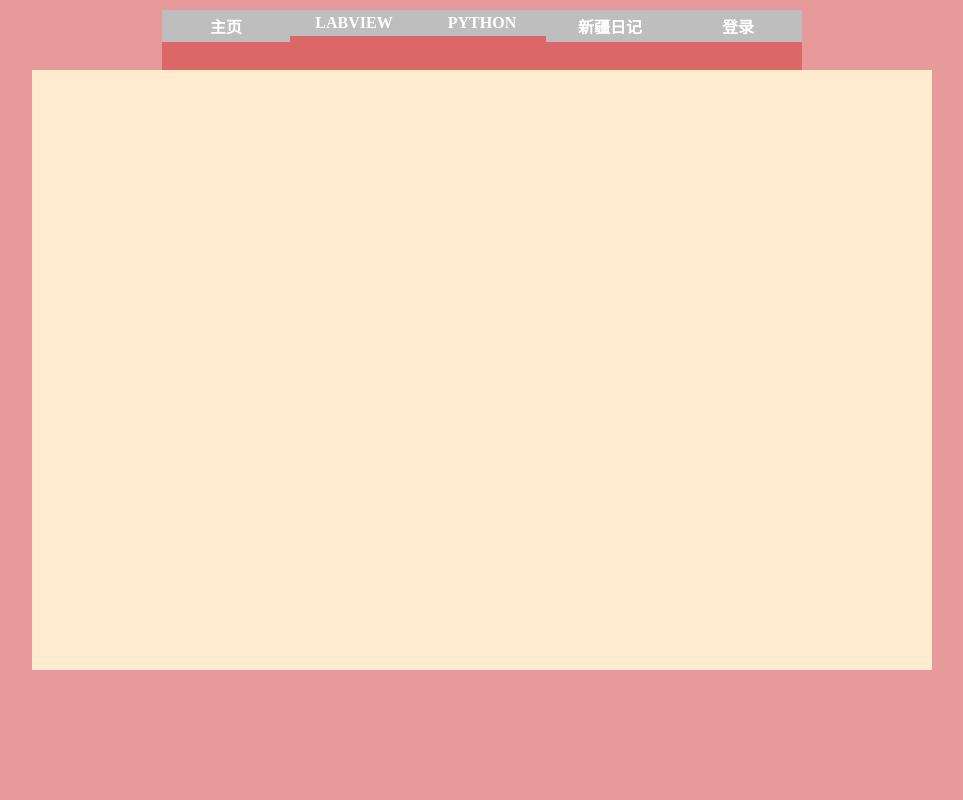
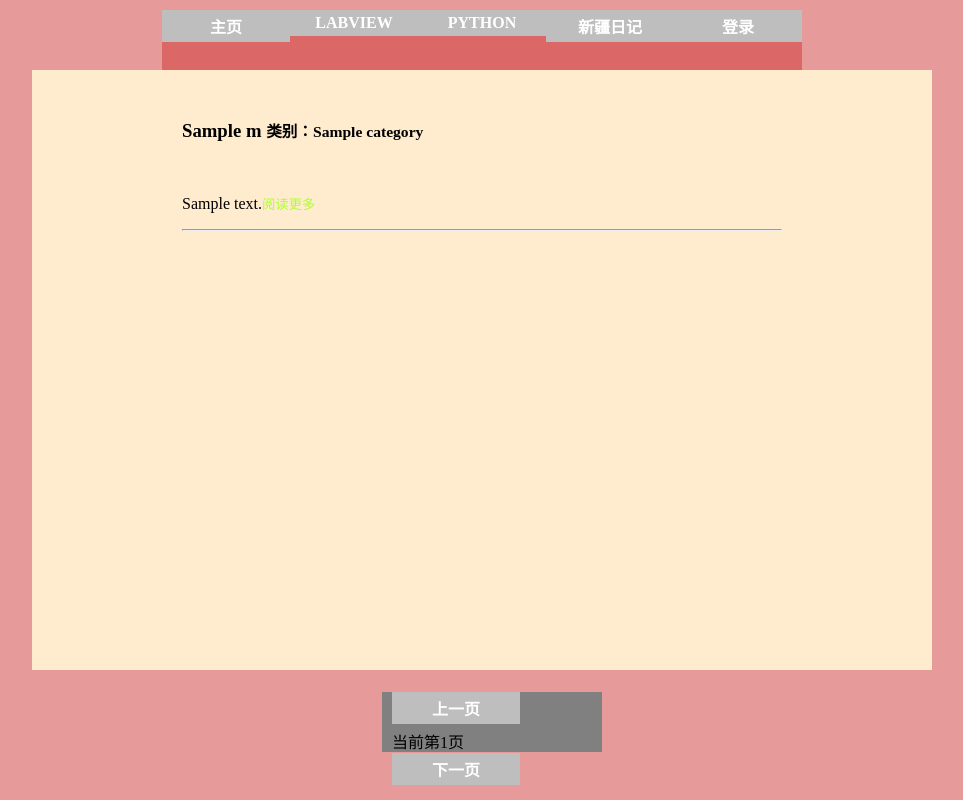
Before and after one commit to anshunliang/occ, a Python web app: template bluelog/templates/a.html in a window 1280 px wide. Shown: the whole page, without its empty margins (158-1121 px from the left). Run offline with Jinja, Linux system fonts and the light colour scheme; the template is opened without the code that fills it: most values are stand-ins (such as "Sample title", 1, 10 or a date in 2020); some libraries are stand-ins or nearby versions.

Commit message:
主页文章显示

```diff
--- a/bluelog/templates/a.html
+++ b/bluelog/templates/a.html
@@ -78,6 +78,35 @@ background-color:#dddddd;
 <!--{{ dropzone.create(action='admin.x') }}-->
 
 
+ <!--文章展示-->
+ <div style="margin:0 auto; width:600px; height:auto;padding: 30px" > <!--让div居中显示-->
+
+      {% for i in m %}
+      <div>
+      <h3>{{i.title}}  <small>类别：{{i.category.name}}</small></h3><br>
+      <p>{{i.body|striptags|truncate}}<small><a style="color:greenyellow" >阅读更多</a></small></p>
+      <!--渲染删除按钮-->
+
+
+      <hr/>  <!--生成一条分界线-->
+      </div>
+      {% endfor %}
+
+
+
+
+</div>
+
+
+ <!--渲染分页导航部件-->
+
+<div style="width:200px; height:60px; position: fixed; top:99%; left:50%; margin-top:-100px; margin-left:-100px; background-color:grey; padding-left: 10px;padding-right: 10px;padding-bottom: 0px;padding-top: 0px;"  >
+    <a style="float:left;margin-top: 0;margin-bottom: 5px"  href="{{url_for(request.endpoint,page=pagination.prev_num)}}">上一页</a>
+    <a style="float:left">当前第{{page}}页</a>
+    <a style="float:left;margin-top: 0;margin-bottom: 5px"   href="{{url_for('admin.a',page=pagination.next_num)}}">下一页</a>
+</div>
+
+
 
 
 
```
Also changed, not shown: bluelog/blueprints/admin.py (+9 -6 lines), datadev.db.
